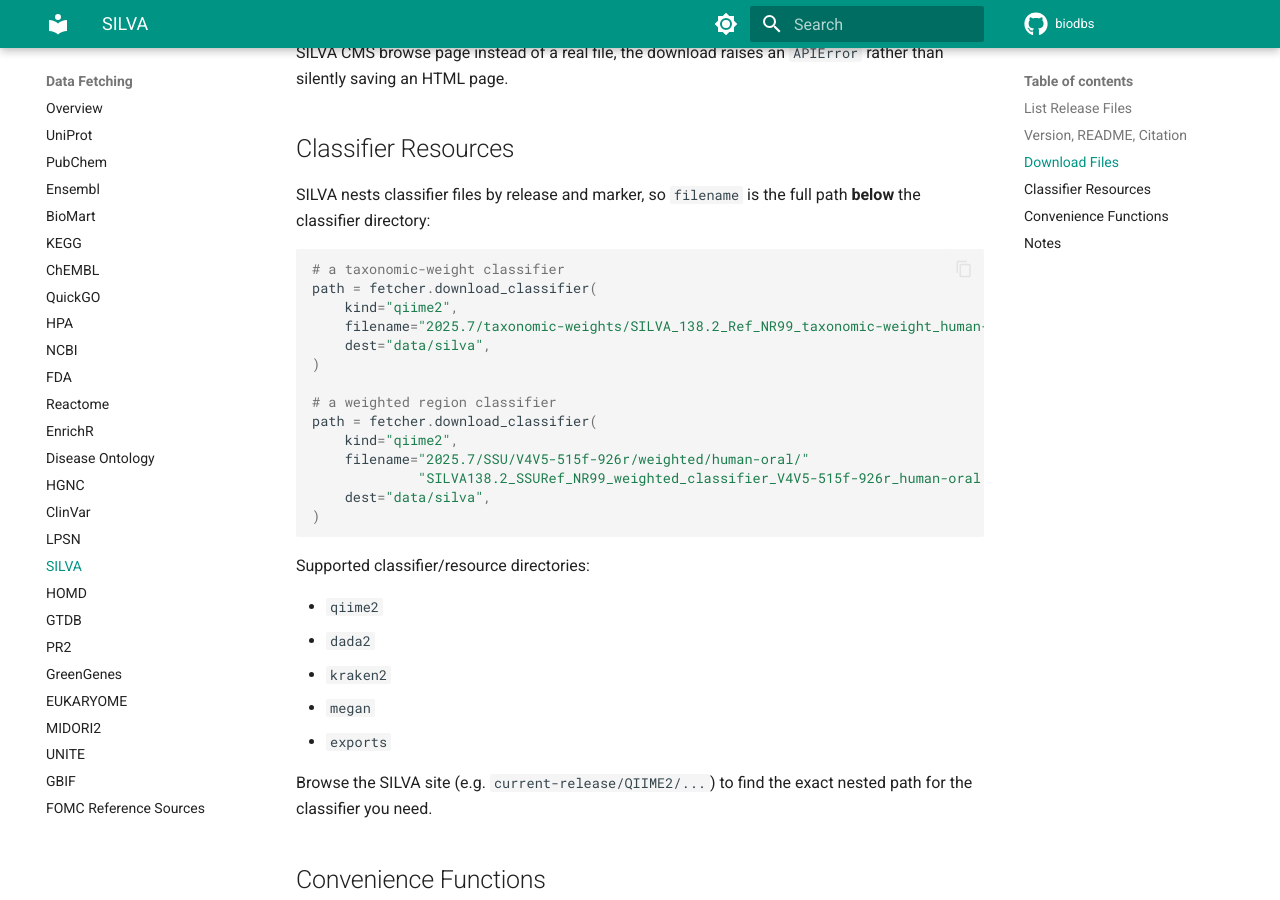
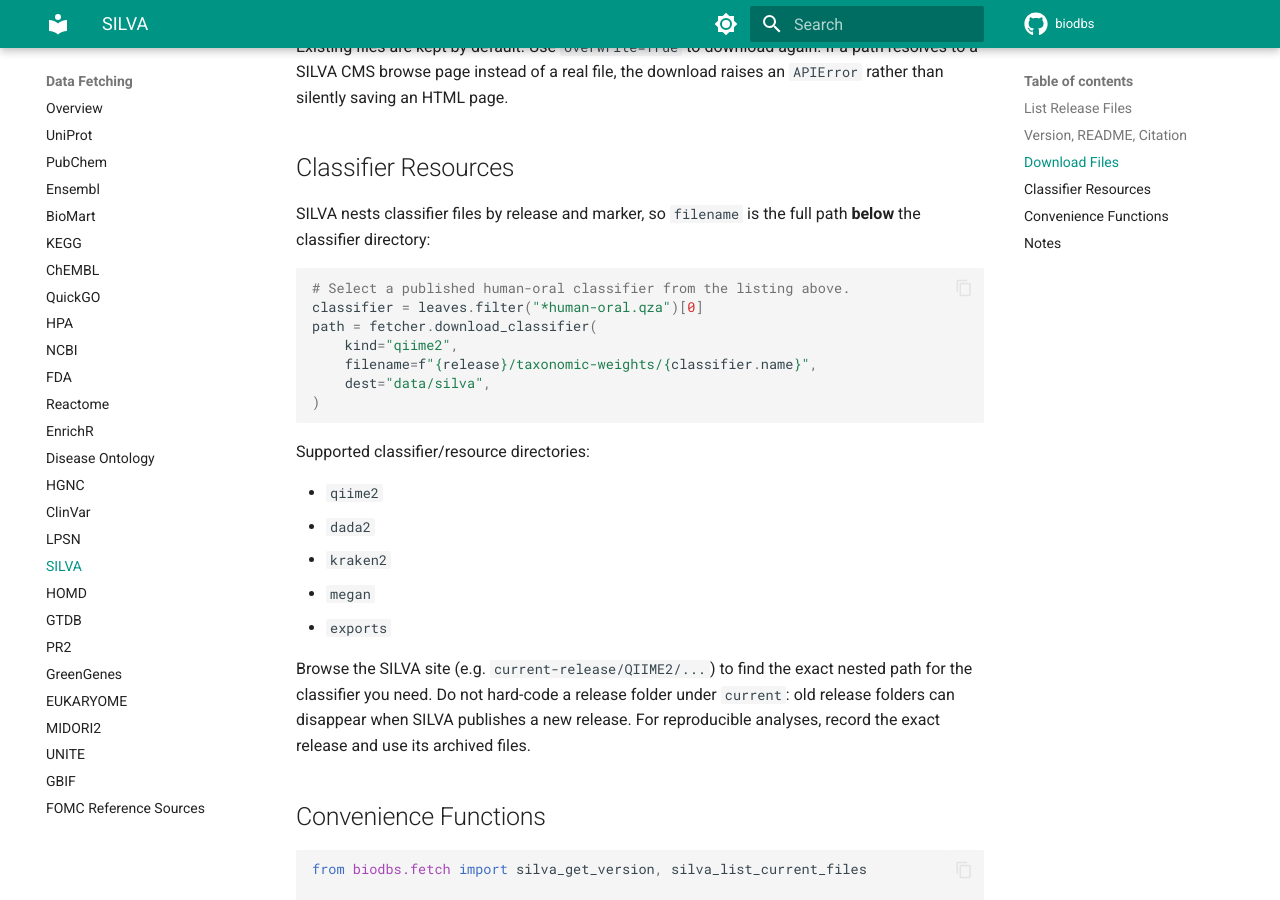
Before and after one commit to qwerty239qwe/biodbs, an MkDocs documentation site: the page built from docs/fetch/silva.md, in a window 1280 px wide and 900 px high, scrolled down 1241 px. Built offline with MkDocs 1.6.1 and Material for MkDocs 9.7.7, drawn with Linux system fonts in a browser that asks for light colours; comment, search, counter and statistics services are not loaded; some of the changed text lies outside the part shown.

````diff
--- a/docs/fetch/silva.md
+++ b/docs/fetch/silva.md
@@ -16,8 +16,9 @@
 To browse into a subdirectory:
 
 ```python
-qiime2 = fetcher.list_current_files("QIIME2")        # -> ['2025.7']
-ssu = fetcher.list_current_files("QIIME2/2025.7/SSU") # -> marker regions
+qiime2 = fetcher.list_current_files("QIIME2")
+release = next(entry.name for entry in qiime2 if entry.is_dir)
+ssu = fetcher.list_current_files(f"QIIME2/{release}/SSU") # -> marker regions
 ```
 
 `list_current_files()` returns immediate directories and downloadable files.
@@ -27,9 +28,9 @@
 classifier filenames, then pass the nested path to `download_classifier`:
 
 ```python
-leaves = fetcher.list_current_files("QIIME2/2025.7/taxonomic-weights")
+leaves = fetcher.list_current_files(f"QIIME2/{release}/taxonomic-weights")
 for f in leaves:
-    print(f.name, f.is_dir)  # SILVA_138.2_..._human-oral.qza  False
+    print(f.name, f.is_dir)
 ```
 
 ## Version, README, Citation
@@ -60,18 +61,11 @@
 path **below** the classifier directory:
 
 ```python
-# a taxonomic-weight classifier
+# Select a published human-oral classifier from the listing above.
+classifier = leaves.filter("*human-oral.qza")[0]
 path = fetcher.download_classifier(
     kind="qiime2",
-    filename="2025.7/taxonomic-weights/SILVA_138.2_Ref_NR99_taxonomic-weight_human-oral.qza",
-    dest="data/silva",
-)
-
-# a weighted region classifier
-path = fetcher.download_classifier(
-    kind="qiime2",
-    filename="2025.7/SSU/V4V5-515f-926r/weighted/human-oral/"
-             "SILVA138.2_SSURef_NR99_weighted_classifier_V4V5-515f-926r_human-oral.qza",
+    filename=f"{release}/taxonomic-weights/{classifier.name}",
     dest="data/silva",
 )
 ```
@@ -85,7 +79,9 @@
 - `exports`
 
 Browse the SILVA site (e.g. `current-release/QIIME2/...`) to find the exact
-nested path for the classifier you need.
+nested path for the classifier you need. Do not hard-code a release folder under
+`current`: old release folders can disappear when SILVA publishes a new release.
+For reproducible analyses, record the exact release and use its archived files.
 
 ## Convenience Functions
 
````
Also changed, not shown: CHANGELOG.md (+4 -0 lines), docs/contributing.md (+5 -0 lines), docs/releases/0.5.0.md (+5 -0 lines), 6 other files.
